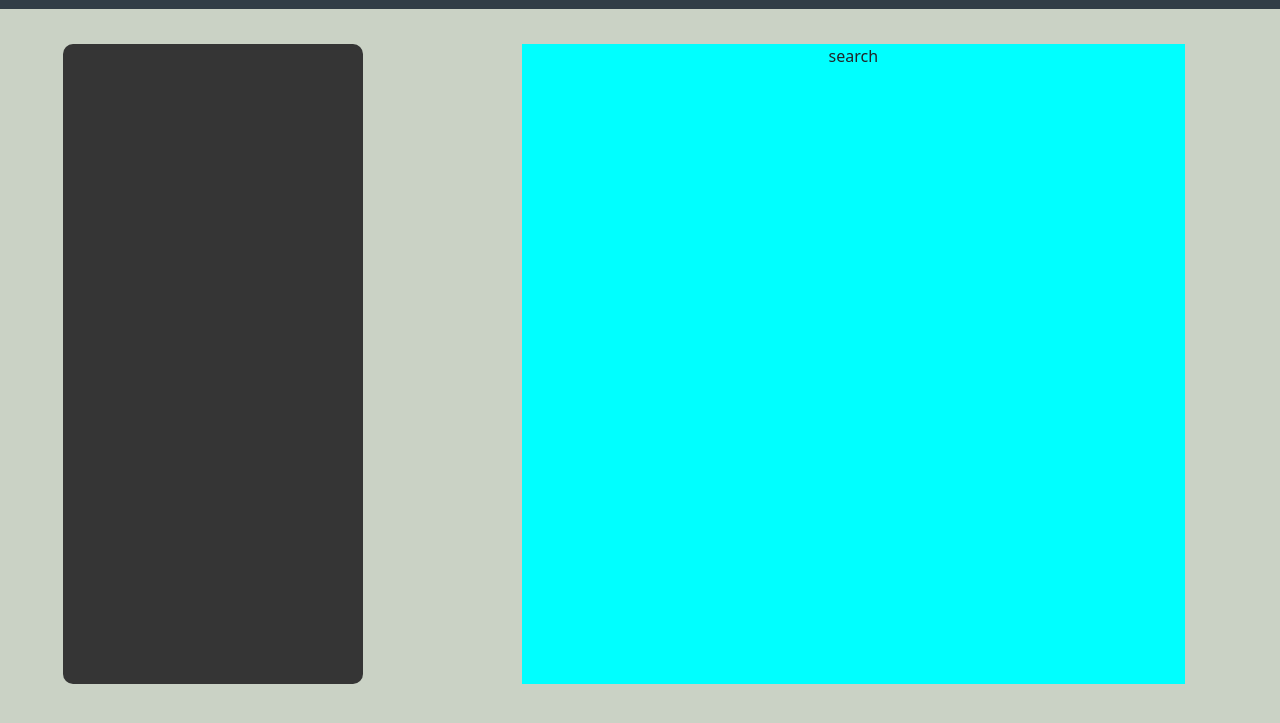
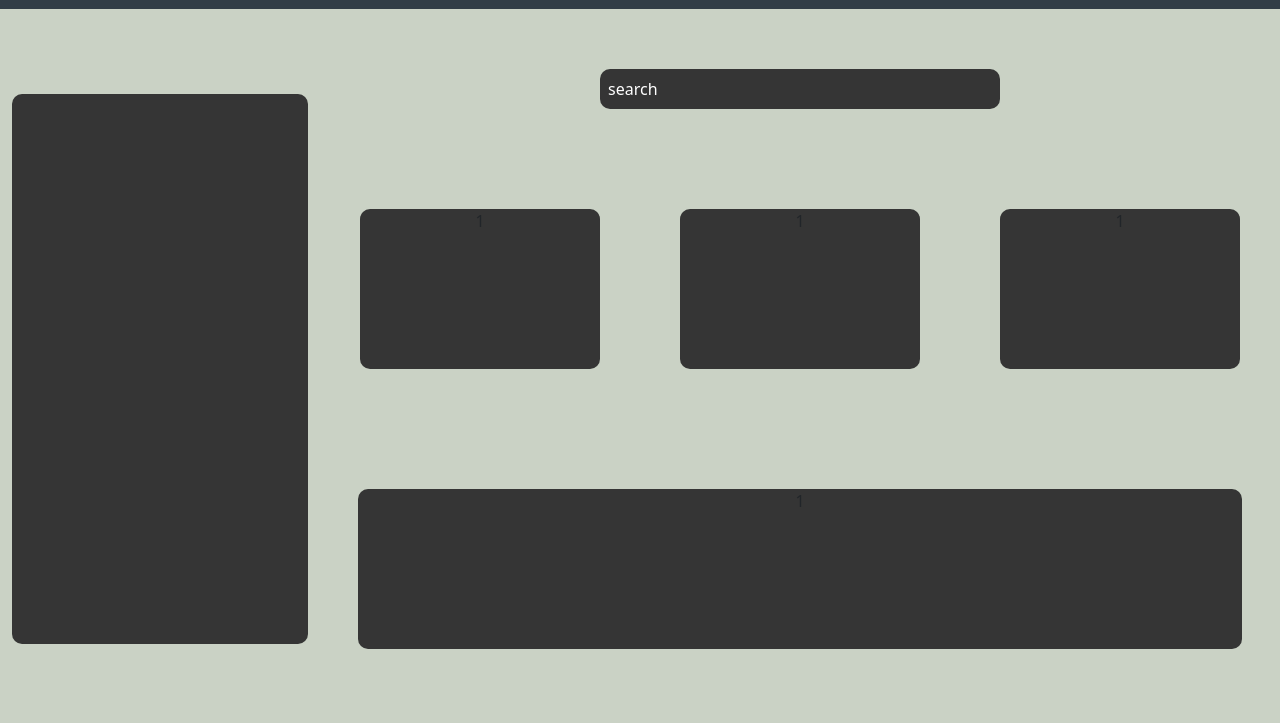
Before and after one commit to 12imthi/day12Task, a plain HTML site: page index.html in a window 1280 px wide. Shown: the part 39-762 px from the top of the page. Drawn offline with nearby package versions, Linux system fonts and the light colour scheme.

Commit message:
Add files via upload

```diff
--- a/index.html
+++ b/index.html
@@ -12,26 +12,33 @@
   <div class="container-fluid text-center">
     <div class="row" style="background-color: #313D46;color: white;padding: 12px;display: flex;align-items: center;">
       <div class="col-2" style="color: white;">
-        <img src="github-icon-2048x1988-jzvzcf2t.png" width="50px" style="color: white;">
+        <img src="img/github-icon-2048x1988-jzvzcf2t.png" width="50px" style="color: white;">
       </div>
       <div class="col-10">
         GITHUB
       </div>
     </div>
-    <div class="row" style="margin-top: 35px;">
-      <div class="col-4" style="color: white;display: flex;justify-content: center;align-items: center;">
-        <div style="background-color: #353535;height: 80vh;width: 300px;border-radius: 10px;">
+    <div class="row" style="display: flex;height: 90vh;">
+      <div class="col-3" style="display: flex;justify-content: center;align-self: center;" >
+        <div  style="background-color: #353535;border-radius: 10px;height: 550px;width: 300px;"></div>
+      </div>
+      <div class="col-9">
+        <div class="row" style="display: flex;justify-content: center;align-items: center;height: 20vh;">
+          <div class="col-5" style="background-color: #353535;padding: 8px;border-radius: 10px;color: white;text-align: left;">search</div>
+        </div>
+        <div class="row" style="display: flex;justify-content: space-around;height: 30vh;align-items: center;">
+          <div class="col-3" style="background-color: #353535;border-radius: 10px;height: 20vh;">1</div>
+          <div class="col-3" style="background-color: #353535;border-radius: 10px;height: 20vh;">1</div>
+          <div class="col-3" style="background-color: #353535;border-radius: 10px;height: 20vh;">1</div>
+        </div>
+        <div class="row" style="height: 40vh;display: flex;align-items: center;justify-content: center;">
+          <div class="col-6" style="background-color: #353535;height: 20vh;width: 92%;border-radius: 10px;">1</div>
         </div>
       </div>
-      <div class="col-8" style="display: flex;justify-content: center;">
-        <div class="col-3" style="background-color: aqua;display: flex;justify-content: center;width: 80%;">
-          search
-        </div>
-      </div>
+    </div>
 
-    </div>
   </div>
-
+<script src="script.js"></script>
 </body>
 
 </html>
```
